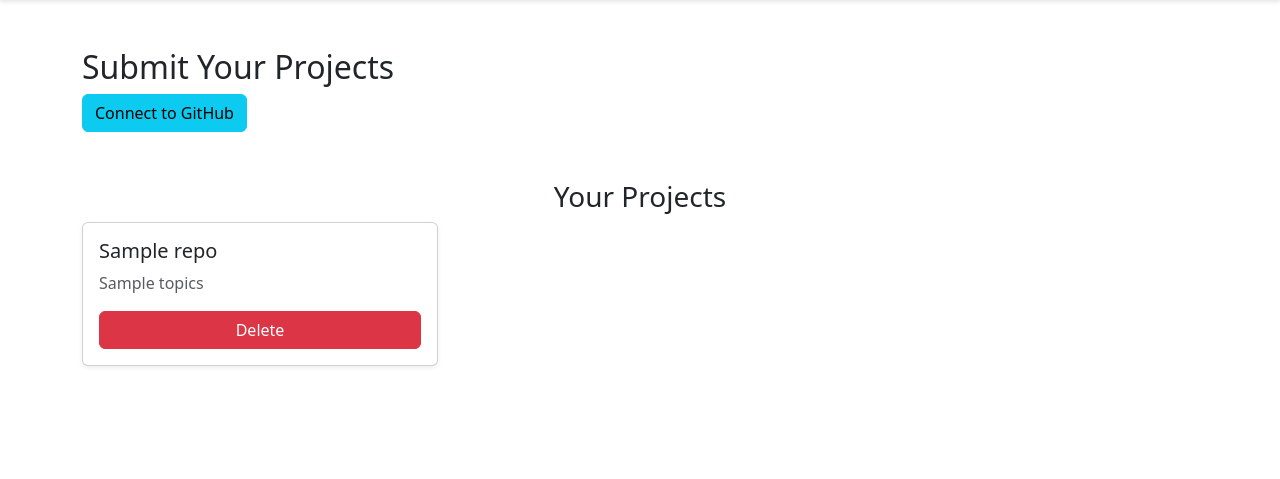
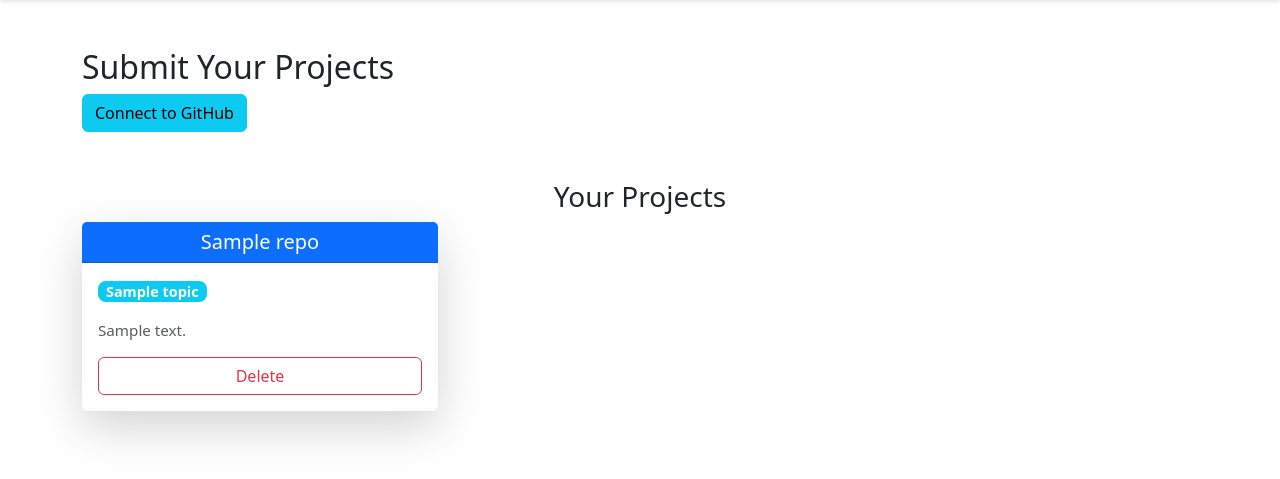
Before and after one commit to AlexandrosMaragkakis/CS-Projects-Platform, a Flask app: template app/templates/submit.html in a window 1280 px wide. Shown: the part 60-539 px from the top of the page. Run offline with Flask 3, Linux system fonts and the light colour scheme; the template is opened without the code that fills it: most values are stand-ins (such as "Sample title", 1, 10 or a date in 2020); some libraries are stand-ins or nearby versions.

Commit message:
Update relationship declarations in auth/models.py Implement Project and Topic models Implement project submissions Update submit.html UI

```diff
--- a/app/templates/base.html
+++ b/app/templates/base.html
@@ -25,6 +25,34 @@
       font-weight: bold;
     }
   </style>
+  <!-- Additional CSS (Add to a separate file or within <style> tags) -->
+<style>
+  .card-header {
+    font-size: 1.2rem;
+    font-weight: bold;
+    background-color: #9bd7ff;
+  }
+
+  .badge {
+    font-size: 0.9rem;
+    padding: 0.2rem 0.5rem;
+    margin-right: 0.5rem;
+    border-radius: 0.5rem;
+  }
+
+  .card-body p {
+    font-size: 0.95rem;
+  }
+
+  .btn-outline-danger {
+    transition: background-color 0.3s, color 0.3s;
+  }
+
+  .btn-outline-danger:hover {
+    background-color: #dc3545;
+    color: white;
+  }
+</style>
   <script src="https://ajax.googleapis.com/ajax/libs/jquery/3.5.1/jquery.min.js"></script>
   <script src="https://cdn.jsdelivr.net/npm/bootstrap@5.3.0-alpha1/dist/js/bootstrap.bundle.min.js"></script>
 
--- a/app/templates/submit.html
+++ b/app/templates/submit.html
@@ -41,32 +41,52 @@
     </div>
 
 
-    <!-- List of Submitted Projects (Using Cards) -->
+    <!-- List of Submitted Projects (Enhanced Cards) -->
     <h3 class="mt-5 text-center">Your Projects</h3>
     <div class="row row-cols-1 row-cols-md-3 g-4">
       {% if repos %}
       {% for repo in repos %}
         <div class="col">
-      <div class="card shadow-sm h-100">
+          <div class="card shadow-lg h-100 border-0">
+            <!-- Card Header with a Background Color -->
+            <div class="card-header bg-primary text-white text-center">
+              <h5 class="card-title mb-0">{{ repo.title }}</h5>
+            </div>
+
             <div class="card-body d-flex flex-column">
-          <!-- Project Title -->
-          <h5 class="card-title">{{ repo.name }}</h5>
+              <!-- Project Topics as Badges -->
+              <div class="mb-3">
+                {% if repo.topics %}
+                  {% for topic in repo.topics %}
+                    <span class="badge bg-info me-1">{{ topic }}</span>
+                  {% endfor %}
+                {% else %}
+                  <span class="badge bg-light text-dark">Topics not available</span>
+                {% endif %}
+              </div>
 
-          <!-- Project Topics or Description -->
+              <!-- Project Description -->
               <p class="card-text text-muted">
-            {{ repo.topics | default('No topics available') }}
+                {% if repo.description != None %}
+                  {{ repo.description }}
+                {% else %}
+                  No description available
+                {% endif %}
               </p>
 
               <!-- Spacing between content and button -->
               <div class="mt-auto">
                 <!-- Delete Button -->
-            <button class="btn btn-danger w-100" onclick="deleteProject('{{ repo.name }}')">Delete</button>
+                <button class="btn btn-outline-danger w-100" onclick="deleteProject('{{ repo.name }}')">Delete</button>
               </div>
             </div>
           </div>
         </div>
       {% endfor %}
+      {% else %}
+        <p class="text-center">No projects available.</p>
       {% endif %}
+    </div>
   </div>
 
 {% endblock %}
@@ -124,7 +144,7 @@
 
     if (selectedRepos.length > 0) {
       // Send the selected repos to the server
-      fetch("projects/submit_repos", {
+      fetch("{{ url_for('project_submissions.submit_repos') }}", {
         method: "POST",
         headers: {
           "Content-Type": "application/json",
```
Also changed, not shown: app/blueprints/auth/models.py (+7 -5 lines), app/blueprints/project_submissions/models.py (added, +19 -0 lines), app/blueprints/project_submissions/routes.py (+29 -7 lines), app/blueprints/project_submissions/services.py (+43 -9 lines). Lines whose indentation alone changed are shown as unchanged.
